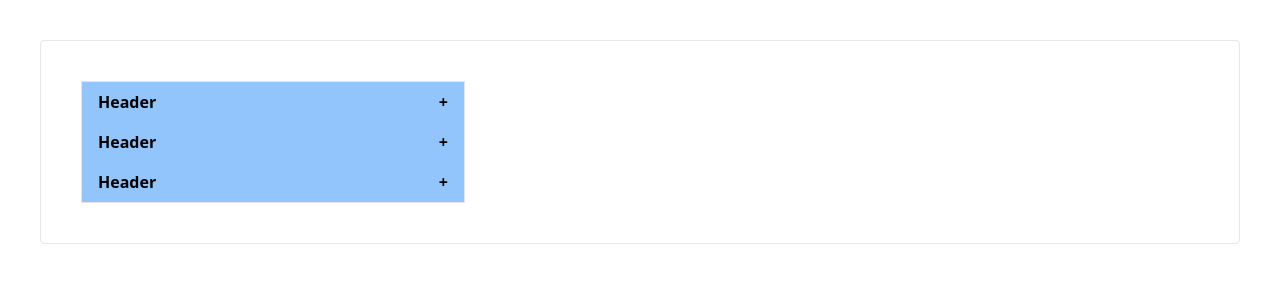
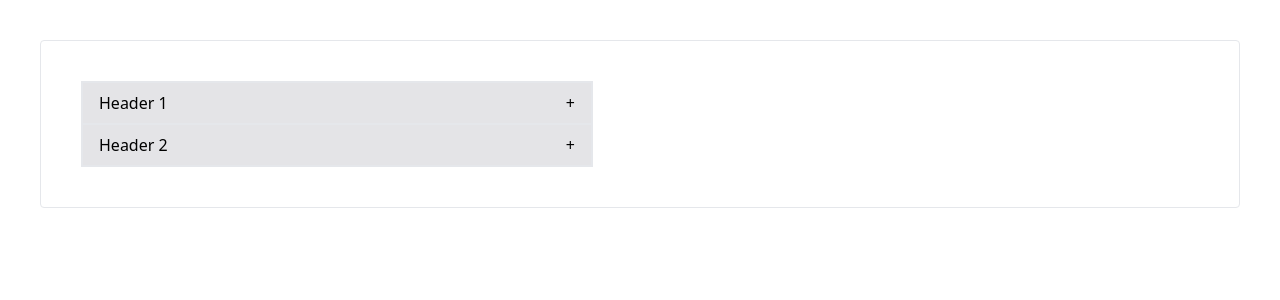
Before and after one commit to kypexfly/learn, a React (Vite) app: page / in a window 1280 px wide. Shown: the top 300 px of the page. Built offline with nearby package versions, Linux system fonts and the light colour scheme.

Commit message:
checkpoint

```diff
--- a/src/App.tsx
+++ b/src/App.tsx
@@ -1,40 +1,10 @@
 import "@/styles/globals.css"
-import { useState } from "react"
-
-const Accordion = () => {
-  return (
-    <div className="w-96 border border-zinc-200">
-      <AccordionItem />
-      <AccordionItem />
-      <AccordionItem />
-    </div>
-  )
-}
-
-type AccordionItemProps = {
-  children?: React.ReactNode
-}
-
-const AccordionItem = ({ children }: AccordionItemProps) => {
-  const [active, setActive] = useState<boolean>(false)
-  return (
-    <div>
-      {children}
-      <div
-        className="flex cursor-pointer justify-between bg-blue-300 px-4 py-2 font-bold"
-        onClick={() => setActive(!active)}
-      >
-        Header <span>{active ? "-" : "+"}</span>
-      </div>
-      <div className={`${active ? "block" : "hidden"} px-4 py-2`}>Content</div>
-    </div>
-  )
-}
+import AccordionExample from "./examples/AccordionExample"
 
 function App() {
   return (
     <div className="App">
-      <Accordion />
+      <AccordionExample />
     </div>
   )
 }
--- /dev/null
+++ b/src/components/Accordion.tsx
@@ -0,0 +1,110 @@
+import React, { createContext, useContext, useState } from "react"
+
+type AccordionContextProps = {
+  openIndex: number
+  toggle: (index: number) => void
+}
+
+const AccordionContext = createContext<AccordionContextProps>({
+  openIndex: -1,
+  toggle: () => {},
+})
+
+const useAccordionContext = () => {
+  const context = useContext(AccordionContext)
+
+  if (!context) {
+    throw new Error("useAccordionContext must be used within an AccordionContext Provider")
+  }
+
+  const { openIndex, toggle } = context
+
+  return { openIndex, toggle }
+}
+
+export const Accordion = (props: { children?: React.ReactNode }) => {
+  const [openIndex, setOpenIndex] = useState<number>(-1)
+
+  const toggle = (index: number) => {
+    if (index === openIndex) {
+      setOpenIndex(-1)
+    } else {
+      setOpenIndex(index)
+    }
+  }
+
+  return (
+    <AccordionContext.Provider value={{ openIndex, toggle }}>
+      <div className="max-w-lg border">{props.children}</div>
+    </AccordionContext.Provider>
+  )
+}
+
+type AccordionItemProps = { index: number; children: React.ReactElement[] }
+
+export const AccordionItem = ({ index, children }: AccordionItemProps) => {
+  const { openIndex, toggle } = useAccordionContext();
+
+  let header: React.ReactElement | null = null;
+  let content: React.ReactElement | null = null;
+
+  React.Children.forEach(children, (child) => {
+    if (child.type === AccordionHeader) {
+      if (header) {
+        throw new Error(
+          "AccordionItem should only have one AccordionHeader child element"
+        );
+      }
+      header = child;
+    } else if (child.type === AccordionContent) {
+      if (content) {
+        throw new Error(
+          "AccordionItem should only have one AccordionContent child element"
+        );
+      }
+      content = child;
+    } else {
+      throw new Error(
+        "AccordionItem should only have AccordionHeader and AccordionContent child elements"
+      );
+    }
+  });
+
+  return (
+    <div className="border">
+      {header &&
+        React.cloneElement(header, {
+          isOpen: openIndex === index,
+          onClick: () => toggle(index),
+        })}
+      {content &&
+        React.cloneElement(content, {
+          isOpen: openIndex === index,
+        })}
+    </div>
+  );
+};
+
+type AccordionHeaderProps = {
+  isOpen: boolean
+  onClick: () => void
+  children?: React.ReactNode
+}
+
+export const AccordionHeader = ({ children, isOpen, onClick }: AccordionHeaderProps) => {
+  return (
+    <div className="flex cursor-pointer justify-between bg-zinc-200 px-4 py-2" onClick={onClick}>
+      <div>{children}</div>
+      <span>{isOpen ? "-" : "+"}</span>
+    </div>
+  )
+}
+
+type AccordionContentProps = {
+  isOpen: boolean
+  children?: React.ReactNode
+}
+
+export const AccordionContent = ({ isOpen, children }: AccordionContentProps) => {
+  return isOpen && <div className="px-4 py-2">{children}</div>
+}
--- /dev/null
+++ b/src/examples/AccordionExample.tsx
@@ -0,0 +1,19 @@
+import { Accordion, AccordionContent, AccordionHeader, AccordionItem } from "../components/Accordion"
+
+const AccordionExample = () => {
+  return (
+    <Accordion>
+      <AccordionItem index={0}>
+        <AccordionHeader>Header 1</AccordionHeader>
+        <AccordionContent>Content 1</AccordionContent>
+      </AccordionItem>
+
+      <AccordionItem index={1}>
+        <AccordionHeader>Header 2</AccordionHeader>
+        <AccordionContent>Content 2</AccordionContent>
+      </AccordionItem>
+    </Accordion>
+  )
+}
+
+export default AccordionExample
```
